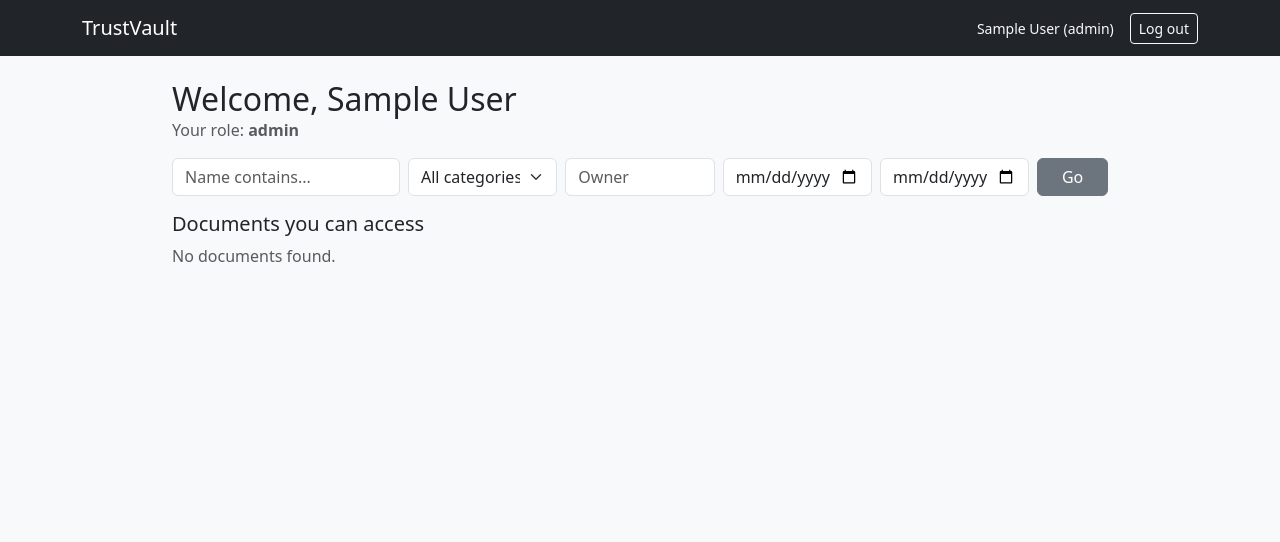
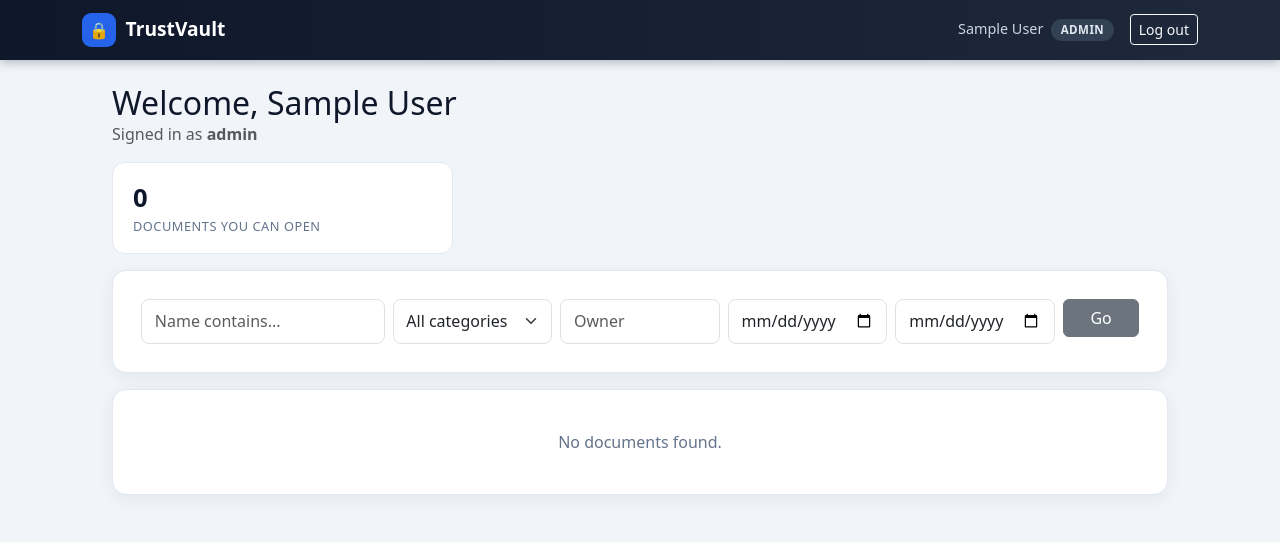
Before and after one commit to hanifa-shaik/VaultProof, a Flask app: page /dashboard in a window 1280 px wide. Shown: the top 542 px of the page. Run offline with Flask 3, Linux system fonts and the light colour scheme; a user stored in the database is signed in; tables that the repository leaves empty hold one stand-in row (values such as "Sample post").

Commit message:
Restyle pages with custom stylesheet and card layout

```diff
--- /dev/null
+++ b/static/css/style.css
@@ -0,0 +1,52 @@
+:root {
+  --navy: #0f172a; --navy-2: #1e293b; --accent: #2563eb; --accent-dark: #1d4ed8;
+  --bg: #f1f5f9; --card: #ffffff; --text: #0f172a; --muted: #64748b; --border: #e2e8f0;
+}
+body { background: var(--bg); color: var(--text);
+  font-family: system-ui, -apple-system, "Segoe UI", Roboto, sans-serif; }
+
+.tv-nav { background: linear-gradient(90deg, var(--navy), var(--navy-2));
+  padding: .8rem 0; box-shadow: 0 2px 10px rgba(15,23,42,.3); }
+.tv-brand { display: flex; align-items: center; gap: .6rem; color: #fff;
+  font-weight: 700; font-size: 1.2rem; text-decoration: none; }
+.tv-brand:hover { color: #fff; }
+.tv-logo { width: 34px; height: 34px; border-radius: 9px; background: var(--accent);
+  display: grid; place-items: center; font-size: 1rem; }
+.tv-user { color: #cbd5e1; font-size: .9rem; }
+
+.container.w-narrow { max-width: 540px; }
+.container.w-wide { max-width: 1080px; }
+
+.card-tv { background: var(--card); border: 1px solid var(--border);
+  border-radius: 14px; box-shadow: 0 4px 18px rgba(15,23,42,.06); padding: 1.75rem; }
+.auth-title { font-weight: 700; margin-bottom: .25rem; }
+.auth-sub { color: var(--muted); margin-bottom: 1.5rem; }
+
+.btn-primary { background: var(--accent); border-color: var(--accent); }
+.btn-primary:hover { background: var(--accent-dark); border-color: var(--accent-dark); }
+.form-control, .form-select { border-radius: 8px; padding: .6rem .8rem; }
+.form-control:focus, .form-select:focus { border-color: var(--accent);
+  box-shadow: 0 0 0 .2rem rgba(37,99,235,.15); }
+.alert { border-radius: 10px; border: 0; }
+
+.role-pill { display: inline-block; padding: .15rem .6rem; border-radius: 999px;
+  font-size: .72rem; font-weight: 600; text-transform: uppercase; letter-spacing: .04em;
+  background: #334155; color: #e2e8f0; }
+
+.stat { background: var(--card); border: 1px solid var(--border); border-radius: 12px;
+  padding: 1rem 1.25rem; }
+.stat .num { font-size: 1.6rem; font-weight: 700; }
+.stat .lbl { color: var(--muted); font-size: .8rem; text-transform: uppercase; letter-spacing: .04em; }
+
+.tv-table { margin: 0; }
+.tv-table thead th { background: #f8fafc; color: var(--muted); font-size: .75rem;
+  text-transform: uppercase; letter-spacing: .05em; border-bottom: 1px solid var(--border); }
+.tv-table td { vertical-align: middle; }
+
+.access { display: inline-block; padding: .15rem .6rem; border-radius: 999px;
+  font-size: .75rem; font-weight: 600; }
+.access.owner { background: #dbeafe; color: #1e40af; }
+.access.edit { background: #fef3c7; color: #92400e; }
+.access.read { background: #dcfce7; color: #166534; }
+
+.empty-state { text-align: center; color: var(--muted); padding: 2.5rem 1rem; }
--- a/templates/base.html
+++ b/templates/base.html
@@ -5,25 +5,22 @@
   <meta name="viewport" content="width=device-width, initial-scale=1">
   <title>TrustVault</title>
   <link href="https://cdn.jsdelivr.net/npm/bootstrap@5.3.3/dist/css/bootstrap.min.css" rel="stylesheet">
-  <style>
-    .w-narrow { max-width: 520px; }
-    .w-wide { max-width: 960px; }
-  </style>
+  <link href="{{ url_for('static', filename='css/style.css') }}" rel="stylesheet">
 </head>
-<body class="bg-light">
-<nav class="navbar navbar-dark bg-dark mb-4">
-  <div class="container">
-    <a class="navbar-brand" href="/">TrustVault</a>
+<body>
+<nav class="tv-nav mb-4">
+  <div class="container d-flex justify-content-between align-items-center">
+    <a class="tv-brand" href="/"><span class="tv-logo">&#128274;</span> TrustVault</a>
     {% if current_user.is_authenticated %}
     <form method="post" action="{{ url_for('auth.logout') }}" class="d-flex align-items-center gap-3 m-0">
       <input type="hidden" name="csrf_token" value="{{ csrf_token() }}">
-      <span class="text-light small">{{ current_user.name }} ({{ current_user.role }})</span>
+      <span class="tv-user">{{ current_user.name }} <span class="role-pill ms-1">{{ current_user.role }}</span></span>
       <button class="btn btn-outline-light btn-sm">Log out</button>
     </form>
     {% endif %}
   </div>
 </nav>
-<div class="container {% block wclass %}w-narrow{% endblock %}">
+<div class="container {% block wclass %}w-narrow{% endblock %} pb-5">
   {% with messages = get_flashed_messages(with_categories=true) %}
     {% for category, message in messages %}
       <div class="alert alert-{{ category }}">{{ message }}</div>
--- a/templates/dashboard.html
+++ b/templates/dashboard.html
@@ -4,14 +4,19 @@
 <div class="d-flex justify-content-between align-items-center mb-3">
   <div>
     <h2 class="mb-0">Welcome, {{ current_user.name }}</h2>
-    <span class="text-muted">Your role: <strong>{{ current_user.role }}</strong></span>
+    <span class="text-muted">Signed in as <strong>{{ current_user.role }}</strong></span>
   </div>
   {% if current_user.role == 'owner' %}
-  <a class="btn btn-primary" href="{{ url_for('documents.upload') }}">Upload document</a>
+  <a class="btn btn-primary" href="{{ url_for('documents.upload') }}">+ Upload document</a>
   {% endif %}
 </div>
 
-<form method="get" class="row g-2 mb-3">
+<div class="row g-3 mb-3">
+  <div class="col-sm-4"><div class="stat"><div class="num">{{ items|length }}</div><div class="lbl">Documents you can open</div></div></div>
+</div>
+
+<div class="card-tv mb-3">
+  <form method="get" class="row g-2">
     <div class="col-md-3"><input class="form-control" name="q" placeholder="Name contains..." value="{{ filters.q }}"></div>
     <div class="col-md-2"><select class="form-select" name="category">
       <option value="">All categories</option>
@@ -22,21 +27,23 @@
     <div class="col-md-2"><input class="form-control" type="date" name="to" value="{{ filters.date_to }}" title="To date"></div>
     <div class="col-md-1"><button class="btn btn-secondary w-100">Go</button></div>
   </form>
+</div>
 
-<h5>Documents you can access</h5>
+<div class="card-tv p-0 overflow-hidden">
 {% if items %}
-<table class="table table-striped bg-white">
-  <thead><tr><th>Name</th><th>Category</th><th>Owner</th><th>Your access</th><th>Size</th><th>Uploaded</th><th></th></tr></thead>
+<div class="table-responsive">
+<table class="table table-hover tv-table">
+  <thead><tr><th>Name</th><th>Category</th><th>Owner</th><th>Access</th><th>Size</th><th>Uploaded</th><th></th></tr></thead>
   <tbody>
   {% for d, perm in items %}
     <tr>
-      <td>{{ d.original_name }}</td>
+      <td class="fw-semibold">{{ d.original_name }}</td>
       <td>{{ d.category }}</td>
       <td>{{ d.owner.name }}</td>
-      <td>{{ perm }}</td>
+      <td><span class="access {{ perm }}">{{ perm }}</span></td>
       <td>{{ (d.size_bytes / 1024)|round(1) }} KB</td>
       <td>{{ d.created_at.strftime('%Y-%m-%d %H:%M') }}</td>
-      <td class="text-end">
+      <td class="text-end text-nowrap">
         <a class="btn btn-sm btn-outline-primary" href="{{ url_for('documents.download', doc_id=d.id) }}">Download</a>
         {% if perm in ('owner', 'edit') %}
         <a class="btn btn-sm btn-outline-secondary" href="{{ url_for('documents.edit', doc_id=d.id) }}">Edit</a>
@@ -54,7 +61,9 @@
   {% endfor %}
   </tbody>
 </table>
+</div>
 {% else %}
-<p class="text-muted">No documents found.</p>
+<div class="empty-state">No documents found.</div>
 {% endif %}
+</div>
 {% endblock %}
```
Also changed, not shown: templates/login.html (+7 -3 lines), templates/register.html (+8 -4 lines). Lines whose indentation alone changed are shown as unchanged.
